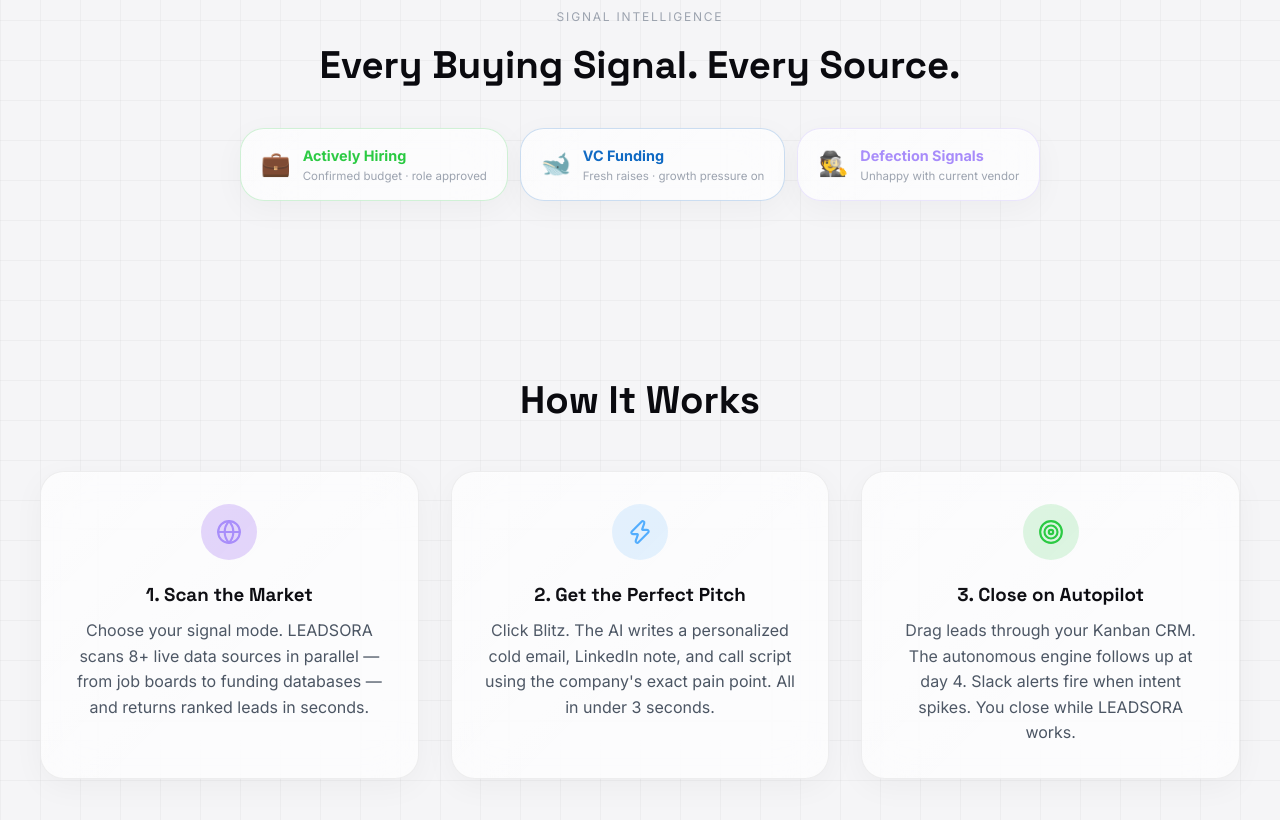
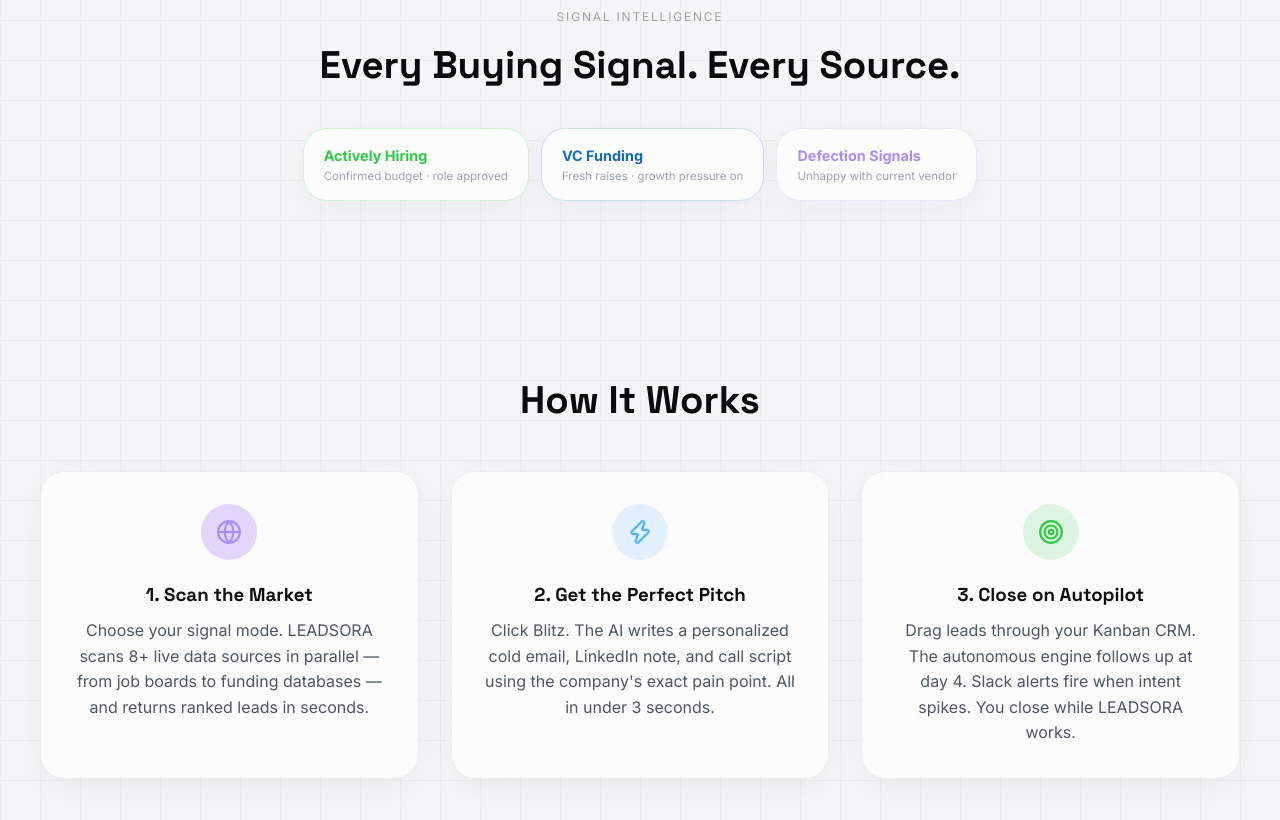
Before and after one commit to harsh200103-pixel/leadsora, a Next.js app: page / in a window 1280 px wide. Shown: the part 1060-1880 px from the top of the page. Built offline with nearby package versions, Linux system fonts and the light colour scheme; no server answers.

Commit message:
Remove emoji icons from scan modes to clean up cards

```diff
--- a/src/app/page.tsx
+++ b/src/app/page.tsx
@@ -74,9 +74,9 @@
 
   // PRIORITY 5: Trimmed to 3 most compelling scan modes
   const scanModes = [
-    { icon: '💼', name: 'Actively Hiring', desc: 'Confirmed budget · role approved', color: '#27c93f' },
-    { icon: '🐋', name: 'VC Funding', desc: 'Fresh raises · growth pressure on', color: '#0a66c2' },
-    { icon: '🕵️', name: 'Defection Signals', desc: 'Unhappy with current vendor', color: '#a78bfa' },
+    { name: 'Actively Hiring', desc: 'Confirmed budget · role approved', color: '#27c93f' },
+    { name: 'VC Funding', desc: 'Fresh raises · growth pressure on', color: '#0a66c2' },
+    { name: 'Defection Signals', desc: 'Unhappy with current vendor', color: '#a78bfa' },
   ];
 
   // PRIORITY 5: Trimmed to 3 most compelling features
@@ -209,7 +209,6 @@
         <div style={{ display: 'flex', gap: '0.75rem', flexWrap: 'wrap', justifyContent: 'center' }}>
           {scanModes.map((m, i) => (
             <div key={i} className="glass-card" style={{ display: 'flex', alignItems: 'center', gap: '0.75rem', padding: '0.9rem 1.25rem', borderColor: `${m.color}33`, minWidth: 180 }}>
-              <span style={{ fontSize: '1.5rem' }}>{m.icon}</span>
               <div>
                 <div style={{ fontWeight: 700, fontSize: '0.9rem', color: m.color }}>{m.name}</div>
                 <div style={{ fontSize: '0.72rem', color: 'var(--text-muted)' }}>{m.desc}</div>
```
